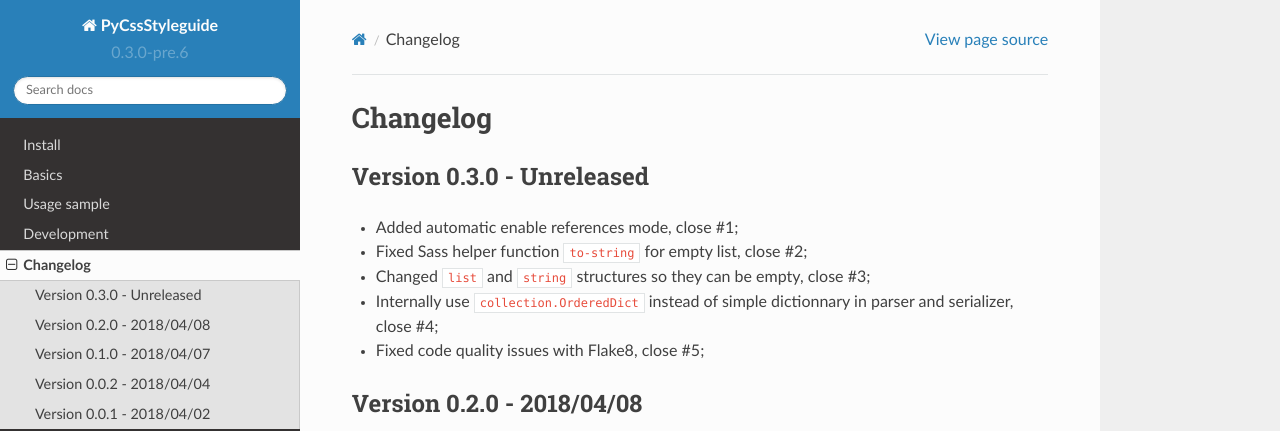
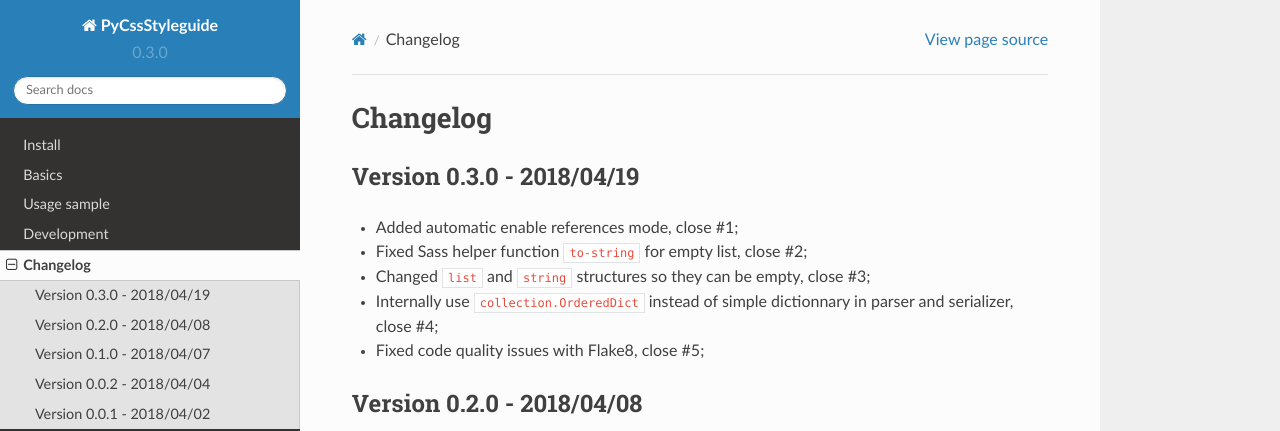
Before and after one commit to sveetch/py-css-styleguide, a Sphinx documentation site: the page built from docs/changelog.rst, in a window 1280 px wide and 1118 px high. Shown: the top 431 px of the window. Built offline with Sphinx 7.4.7 and the Read the Docs theme 2.0.0, drawn with Linux system fonts in a browser that asks for light colours.

Commit message:
Bump to 0.3.0

```diff
--- a/docs/changelog.rst
+++ b/docs/changelog.rst
@@ -3,7 +3,7 @@
 Changelog
 =========
 
-Version 0.3.0 - Unreleased
+Version 0.3.0 - 2018/04/19
 --------------------------
 
 * Added automatic enable references mode, close #1;
--- a/py_css_styleguide/__init__.py
+++ b/py_css_styleguide/__init__.py
@@ -1,2 +1,2 @@
 """CSS Manifest driven styleguide for your project"""
-__version__ = '0.3.0-pre.6'
+__version__ = '0.3.0'
```
